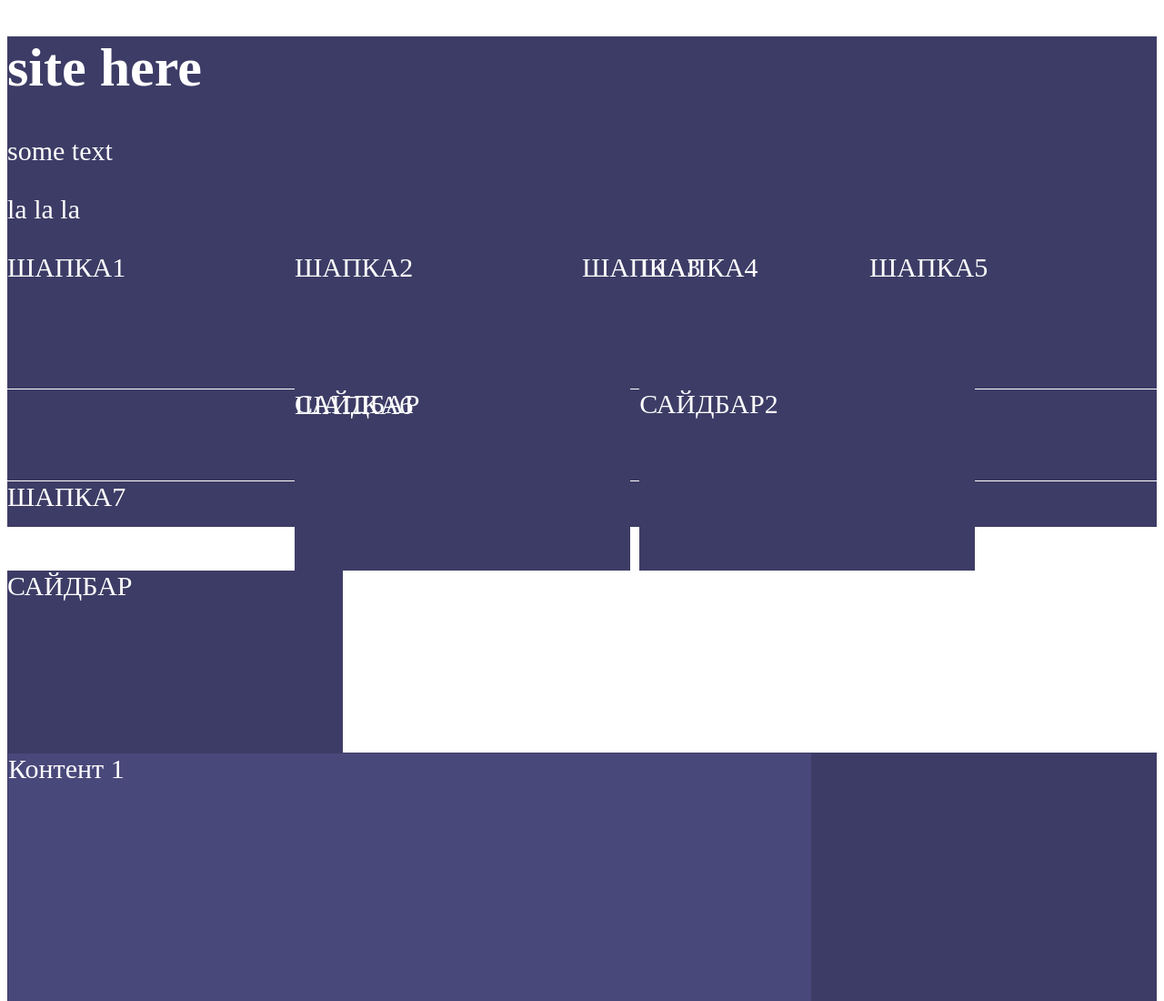
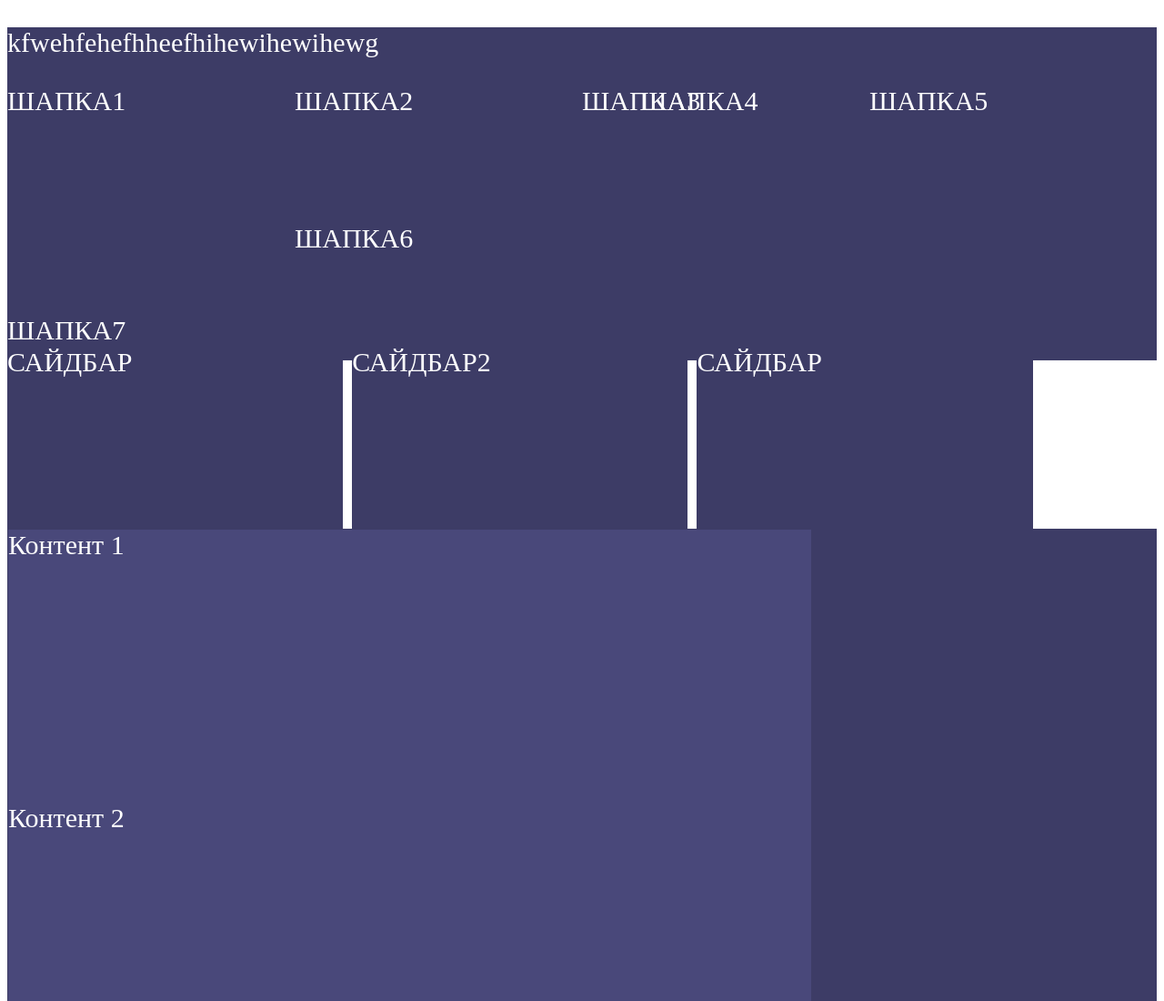
Before and after one commit to isa160/site, a plain HTML site: page index.html in a window 1280 px wide. Shown: the top 1100 px of the page at 91% size. Drawn offline with Linux system fonts and the light colour scheme.

Commit message:
third commit

```diff
--- a/index.html
+++ b/index.html
@@ -8,9 +8,7 @@
 <body>
 <div class="wrapper">
 <div class="headers">
-<h1>site here</h1>
-<p>some text</p>
-<p>la la la</p>
+<p>kfwehfehefhheefhihewihewihewg</p>
 	<div class="header-a">
 		<div class="inner-header-a">
 			<div class="row">
```
